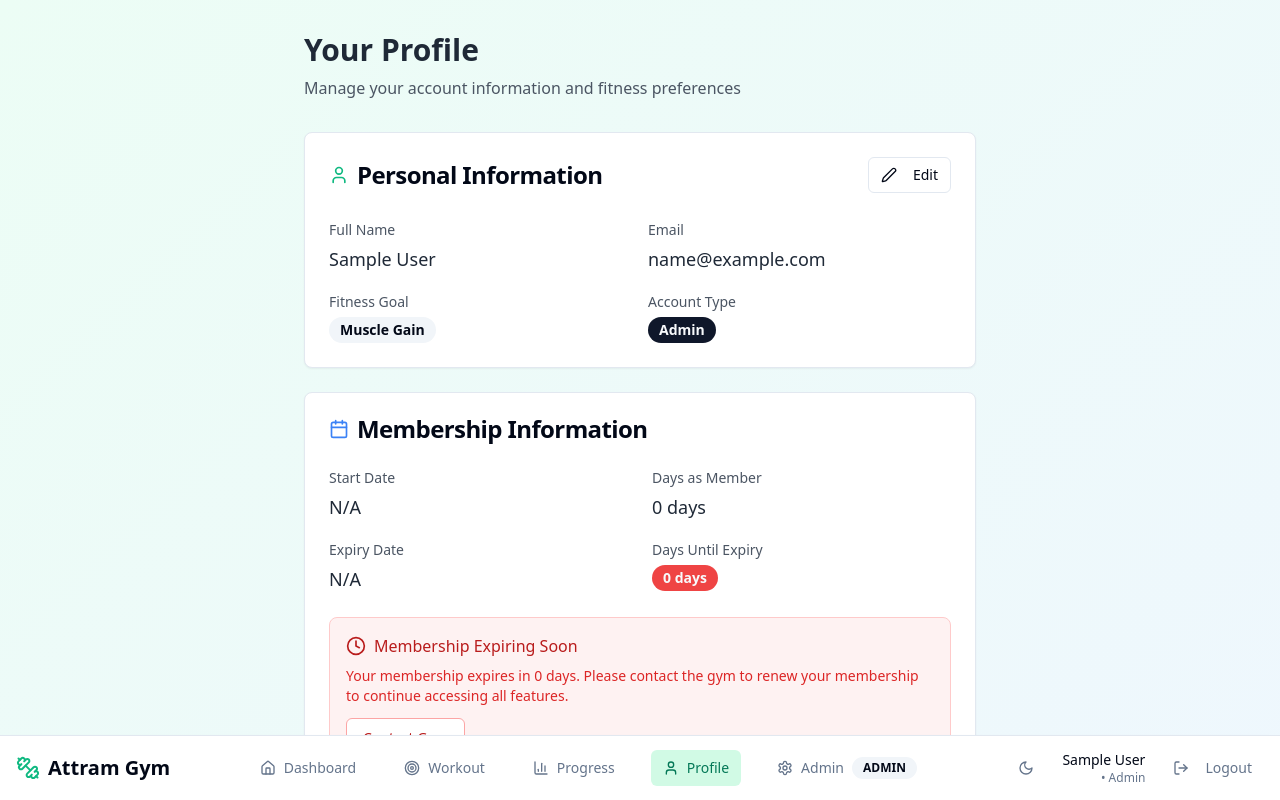
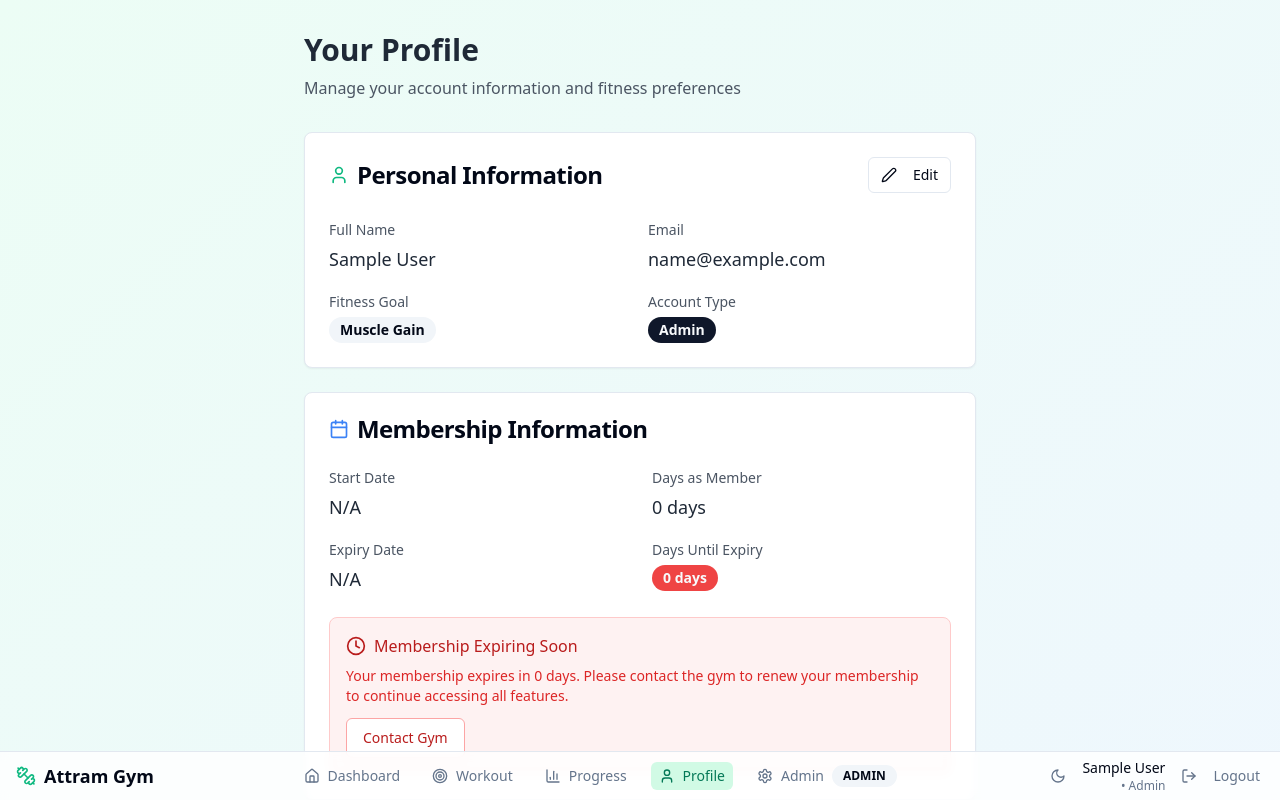
Before and after one commit to Lawal-Tani/attram-gym, a React (Vite) app: page /profile in a window 1280 px wide. Shown: the top 800 px of the page. Built offline with nearby package versions, Linux system fonts and the light colour scheme; sample sign-in values are in the browser's storage.

Commit message:
Fix: Navbar overlapping components
Make the navbar see-through and reduce its height.

```diff
--- a/src/components/NavigationBar.tsx
+++ b/src/components/NavigationBar.tsx
@@ -45,54 +45,54 @@ const NavigationBar = () => {
   }, []);
 
   return (
-    <nav className="fixed bottom-0 left-0 right-0 bg-background shadow-lg border-t border-border z-50">
+    <nav className="fixed bottom-0 left-0 right-0 bg-background/80 backdrop-blur-sm shadow-lg border-t border-border z-50">
       {/* Mobile Navigation - Always visible on mobile */}
       <div className="md:hidden">
-        <div className="flex justify-around py-3">
+        <div className="flex justify-around py-2">
           <Link
             to="/dashboard"
-            className={`flex flex-col items-center py-2 px-3 text-xs transition-colors ${
+            className={`flex flex-col items-center py-1 px-2 text-xs transition-colors ${
               isActive('/dashboard') ? 'text-emerald-600' : 'text-muted-foreground'
             }`}
           >
-            <Home className="h-5 w-5 mb-1" />
+            <Home className="h-4 w-4 mb-1" />
             <span>Home</span>
           </Link>
           <Link
             to="/workout-plan"
-            className={`flex flex-col items-center py-2 px-3 text-xs transition-colors ${
+            className={`flex flex-col items-center py-1 px-2 text-xs transition-colors ${
               isActive('/workout-plan') ? 'text-emerald-600' : 'text-muted-foreground'
             }`}
           >
-            <Target className="h-5 w-5 mb-1" />
+            <Target className="h-4 w-4 mb-1" />
             <span>Workout</span>
           </Link>
           <Link
             to="/progress"
-            className={`flex flex-col items-center py-2 px-3 text-xs transition-colors ${
+            className={`flex flex-col items-center py-1 px-2 text-xs transition-colors ${
               isActive('/progress') ? 'text-emerald-600' : 'text-muted-foreground'
             }`}
           >
-            <BarChart3 className="h-5 w-5 mb-1" />
+            <BarChart3 className="h-4 w-4 mb-1" />
             <span>Progress</span>
           </Link>
           <Link
             to="/profile"
-            className={`flex flex-col items-center py-2 px-3 text-xs transition-colors ${
+            className={`flex flex-col items-center py-1 px-2 text-xs transition-colors ${
               isActive('/profile') ? 'text-emerald-600' : 'text-muted-foreground'
             }`}
           >
-            <User className="h-5 w-5 mb-1" />
+            <User className="h-4 w-4 mb-1" />
             <span>Profile</span>
           </Link>
           {user?.role === 'admin' && (
             <Link
               to="/admin"
-              className={`flex flex-col items-center py-2 px-3 text-xs transition-colors ${
+              className={`flex flex-col items-center py-1 px-2 text-xs transition-colors ${
                 isActive('/admin') ? 'text-blue-600' : 'text-muted-foreground'
               }`}
             >
-              <Settings className="h-5 w-5 mb-1" />
+              <Settings className="h-4 w-4 mb-1" />
               <span>Admin</span>
             </Link>
           )}
@@ -102,18 +102,18 @@ const NavigationBar = () => {
       {/* Desktop Navigation */}
       <div className="hidden md:block">
         <div className="container mx-auto px-4">
-          <div className="flex items-center justify-between h-16">
+          <div className="flex items-center justify-between h-12">
             {/* Logo */}
             <Link to="/" className="flex items-center space-x-2">
-              <Dumbbell className="h-6 w-6 text-emerald-500" />
-              <span className="text-xl font-bold text-foreground">Attram Gym</span>
+              <Dumbbell className="h-5 w-5 text-emerald-500" />
+              <span className="text-lg font-bold text-foreground">Attram Gym</span>
             </Link>
 
             {/* Navigation Links */}
-            <div className="flex items-center space-x-6">
+            <div className="flex items-center space-x-4">
               <Link
                 to="/dashboard"
-                className={`flex items-center space-x-2 px-3 py-2 rounded-md text-sm font-medium transition-colors ${
+                className={`flex items-center space-x-2 px-2 py-1 rounded-md text-sm font-medium transition-colors ${
                   isActive('/dashboard')
                     ? 'bg-emerald-100 text-emerald-700 dark:bg-emerald-900 dark:text-emerald-300'
                     : 'text-muted-foreground hover:text-emerald-600'
@@ -125,7 +125,7 @@ const NavigationBar = () => {
 
               <Link
                 to="/workout-plan"
-                className={`flex items-center space-x-2 px-3 py-2 rounded-md text-sm font-medium transition-colors ${
+                className={`flex items-center space-x-2 px-2 py-1 rounded-md text-sm font-medium transition-colors ${
                   isActive('/workout-plan')
                     ? 'bg-emerald-100 text-emerald-700 dark:bg-emerald-900 dark:text-emerald-300'
                     : 'text-muted-foreground hover:text-emerald-600'
@@ -137,7 +137,7 @@ const NavigationBar = () => {
 
               <Link
                 to="/progress"
-                className={`flex items-center space-x-2 px-3 py-2 rounded-md text-sm font-medium transition-colors ${
+                className={`flex items-center space-x-2 px-2 py-1 rounded-md text-sm font-medium transition-colors ${
                   isActive('/progress')
                     ? 'bg-emerald-100 text-emerald-700 dark:bg-emerald-900 dark:text-emerald-300'
                     : 'text-muted-foreground hover:text-emerald-600'
@@ -149,7 +149,7 @@ const NavigationBar = () => {
 
               <Link
                 to="/profile"
-                className={`flex items-center space-x-2 px-3 py-2 rounded-md text-sm font-medium transition-colors ${
+                className={`flex items-center space-x-2 px-2 py-1 rounded-md text-sm font-medium transition-colors ${
                   isActive('/profile')
                     ? 'bg-emerald-100 text-emerald-700 dark:bg-emerald-900 dark:text-emerald-300'
                     : 'text-muted-foreground hover:text-emerald-600'
@@ -162,7 +162,7 @@ const NavigationBar = () => {
               {user?.role === 'admin' && (
                 <Link
                   to="/admin"
-                  className={`flex items-center space-x-2 px-3 py-2 rounded-md text-sm font-medium transition-colors ${
+                  className={`flex items-center space-x-2 px-2 py-1 rounded-md text-sm font-medium transition-colors ${
                     isActive('/admin')
                       ? 'bg-blue-100 text-blue-700 dark:bg-blue-900 dark:text-blue-300'
                       : 'text-muted-foreground hover:text-blue-600'
@@ -176,13 +176,13 @@ const NavigationBar = () => {
             </div>
 
             {/* User Menu */}
-            <div className="flex items-center space-x-4">
+            <div className="flex items-center space-x-3">
               {/* Dark Mode Toggle */}
               <Button
                 variant="ghost"
                 size="sm"
                 onClick={toggleDarkMode}
-                className="text-muted-foreground hover:text-foreground"
+                className="text-muted-foreground hover:text-foreground p-1"
               >
                 {isDarkMode ? <Sun className="h-4 w-4" /> : <Moon className="h-4 w-4" />}
               </Button>
@@ -197,7 +197,7 @@ const NavigationBar = () => {
                 variant="ghost"
                 size="sm"
                 onClick={logout}
-                className="text-muted-foreground hover:text-red-600"
+                className="text-muted-foreground hover:text-red-600 p-1"
               >
                 <LogOut className="h-4 w-4" />
                 <span className="hidden sm:ml-2 sm:inline">Logout</span>
```
